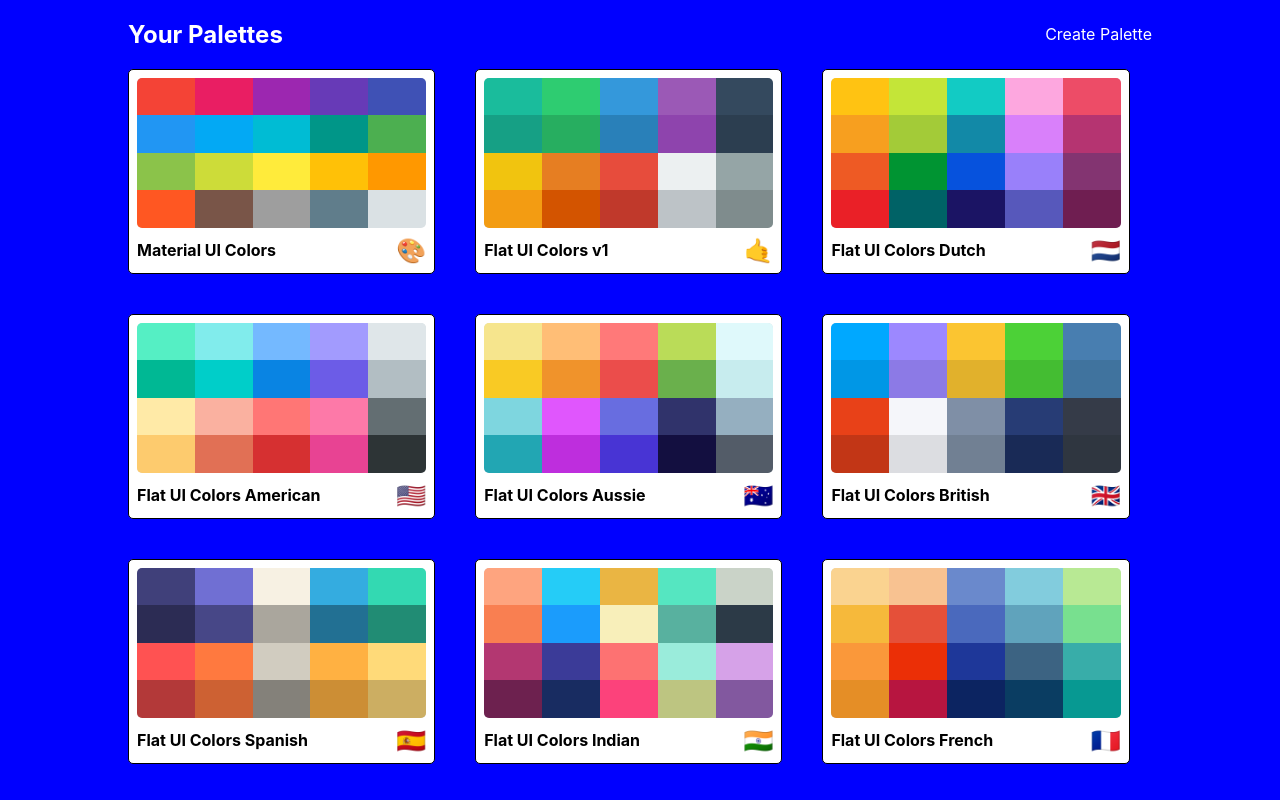
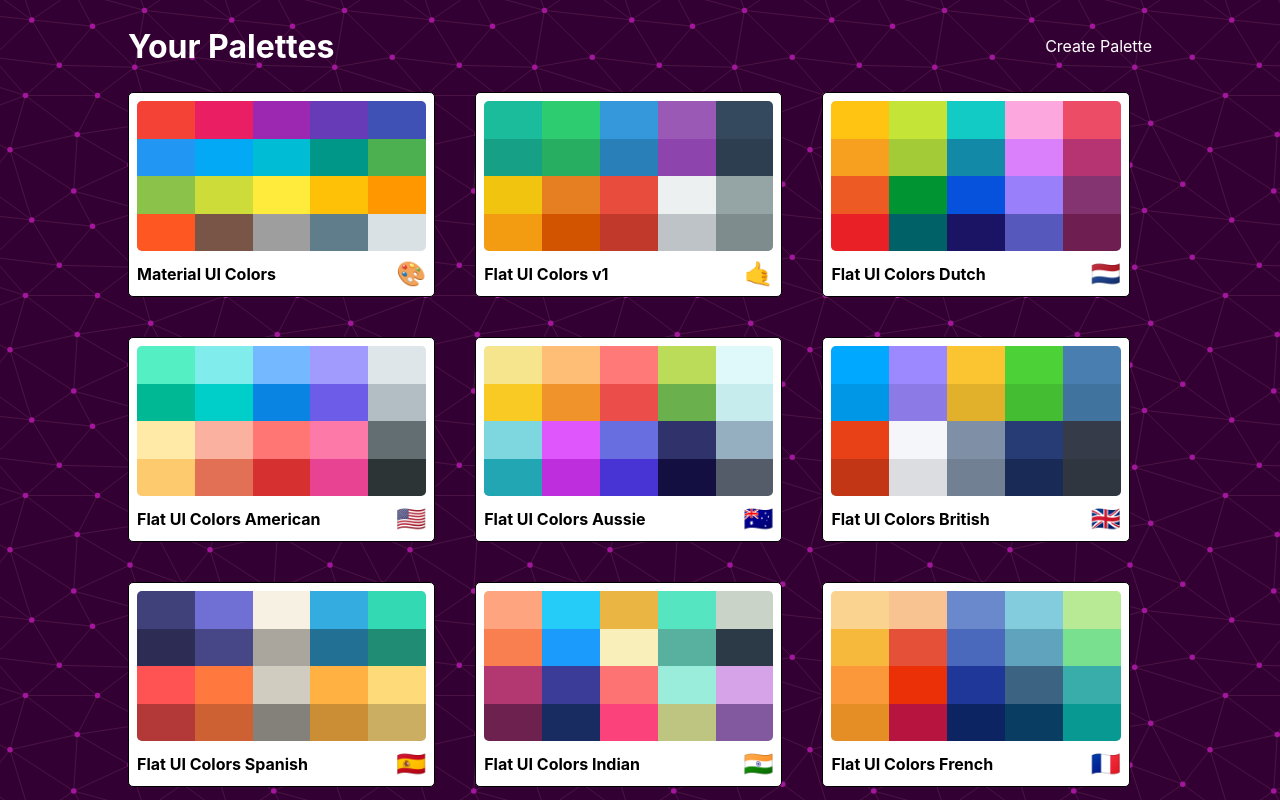
Before and after one commit to WilliamSole/React-Color-Palette, a React (Create React App) app: page / in a window 1280 px wide. Built offline with nearby package versions, Linux system fonts and the light colour scheme.

Commit message:
add background to paletteList

```diff
--- a/src/PaletteList.js
+++ b/src/PaletteList.js
@@ -18,7 +18,7 @@
             <div className={classes.root}>
                 <div className={classes.container}>
                     <nav className={classes.nav}>
-                        <h1>Your Palettes</h1>
+                        <h1 className={classes.heading}>Your Palettes</h1>
                         <Link to='/palette/new'>Create Palette</Link>
                     </nav>
                     <div className={ classes.palettes } >
--- a/src/styles/PaletteListStyles.js
+++ b/src/styles/PaletteListStyles.js
@@ -1,11 +1,18 @@
 import sizes from './sizes';
+import bg from './bg.svg'
 export default {
     root: {
-        backgroundColor: 'blue',
         height: '100vh',
         display: 'flex',
         alignItems: 'flex-start',
-        justifyContent: 'center'
+        justifyContent: 'center',
+        /* background by SVGBackgrounds.com */
+        backgroundColor:' #330033',
+        backgroundImage: `url(${bg})`,
+        overflow: 'scroll'
+    },
+    heading: {
+        fontSize: '2rem'
     },
     container: {
         width: '50%',
@@ -42,7 +49,7 @@
         },
         [sizes.down('sm')]: {
             gridTemplateColumns: 'repeat(1, 100%)',
-            gridGap: '1rem'
+            gridGap: '1.4rem'
         }
     }
 }
```
Also changed, not shown: src/styles/bg.svg (added).
